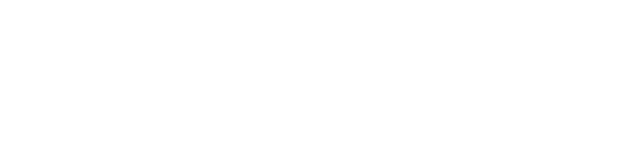
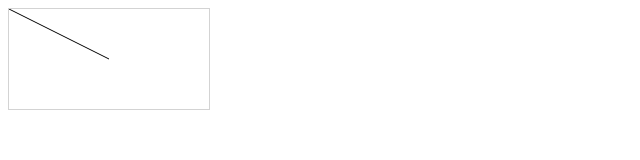
Before and after one commit to sambola/gajs, a plain HTML site: page sample game/index.html in a window 1280 px wide. Shown: the full height of the page, 0-640 px from the left. Drawn offline with Linux system fonts and the light colour scheme.

Commit message:
syntax finished

```diff
--- a/jsHelper/gajs.js
+++ b/jsHelper/gajs.js
@@ -0,0 +1,49 @@
+function Canvas(id) {
+  try {
+    this._canvas = document.getElementById(id);
+    if(this._canvas.nodeName != 'CANVAS'){
+      console.error("Invalide Canvas element Id pass :"+ id);
+    }else{
+      console.log("setup canvas :"+ id);
+    }
+  }catch(error){
+
+    console.log(error);
+
+  }
+
+
+}
+
+function Layer2D(canvas){
+  try {
+    this._2Dcontext = canvas._canvas.getContext("2d");
+  } catch (error) {
+    console.log(error);
+  }
+}
+
+Layer2D.prototype.add = function (element) {
+  try {
+    if (element.tag == "line") {
+      this._2Dcontext.moveTo(element._startPoint.x,element._startPoint.y);
+      this._2Dcontext.lineTo(element._endPoint.x,element._endPoint.y);
+      this._2Dcontext.stroke();
+    }
+  } catch (error) {
+    console.log(error);
+  }
+
+
+};
+
+function Line(point_start,point_end) {
+  this.tag ="line"
+  this._startPoint = point_start
+  this._endPoint = point_end
+}
+
+
+function Point(_x,_y) {
+  return {x:_x,y:_y}
+}
--- a/sample game/index.html
+++ b/sample game/index.html
@@ -6,5 +6,22 @@
   </head>
   <body>
 
+    <canvas id="myCanvas" width="200" height="100" style="border:1px solid #d3d3d3;">
+Your browser does not support the HTML5 canvas tag.</canvas>
+  <div class="" id="Canvas">
+
+  </div>
+  <script type="text/javascript" src = "../jsHelper/gajs.js">
+
+  </script>
+
+  <script type="text/javascript">
+    var canvas = new Canvas("myCanvas");
+    var layer2D = new Layer2D(canvas);
+
+    var line = new Line(Point(0,0),Point(100,50));
+    layer2D.add(line);
+
+  </script>
   </body>
 </html>
```
Also changed, not shown: 1 other file.
